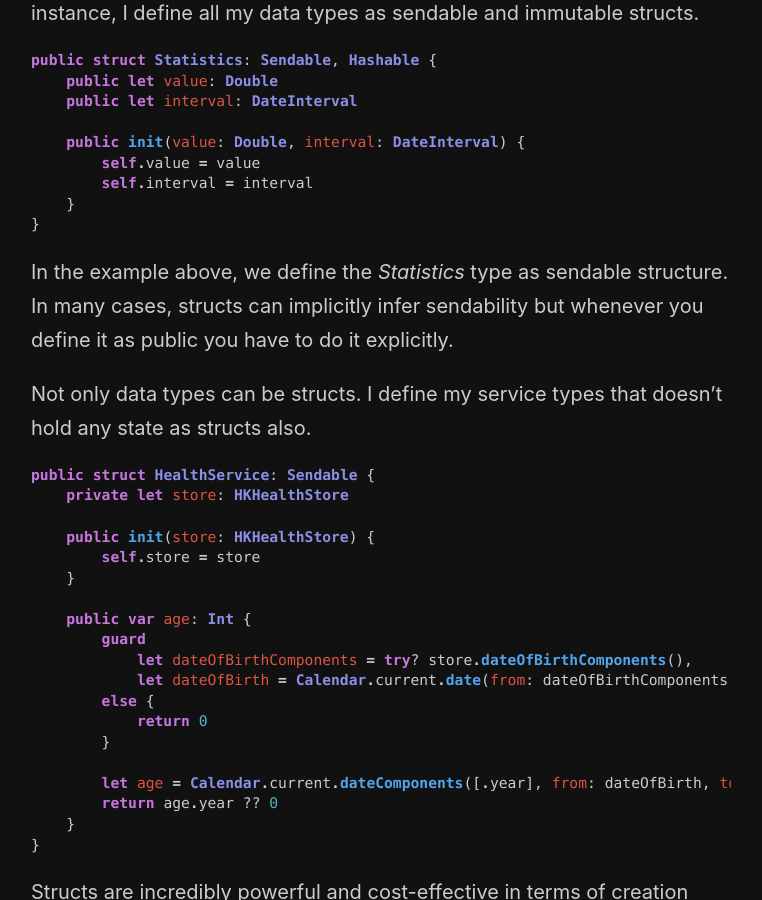
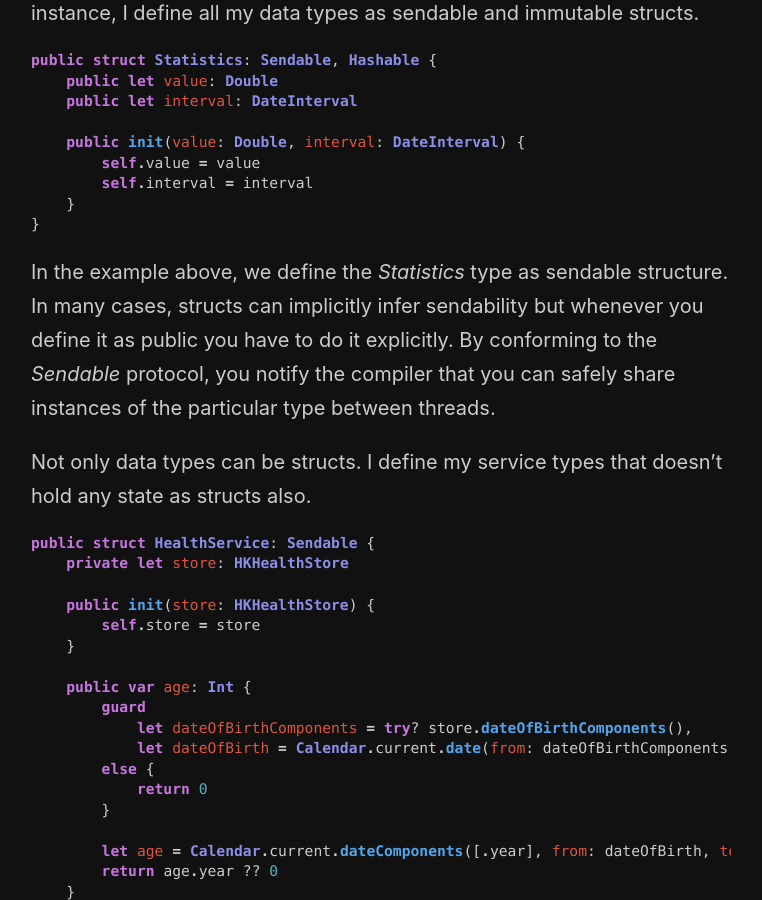
Before and after one commit to mecid/mecid.github.io, a Jekyll site: the page built from _posts/2025-01-07-adopting-swift6-across-the-app-codebase.md, in a window 1280 px wide and 900 px high, scrolled down 1186 px. Shown: the whole window, without its empty margins (259-1021 px from the left). Built offline with Jekyll 4.4.1, drawn with Linux system fonts in a browser that asks for light colours.

Commit message:
another improvement to swift 6 post

````diff
--- a/_posts/2025-01-07-adopting-swift6-across-the-app-codebase.md
+++ b/_posts/2025-01-07-adopting-swift6-across-the-app-codebase.md
@@ -29,7 +29,7 @@ public struct Statistics: Sendable, Hashable {
 }
 ```
 
-In the example above, we define the *Statistics* type as sendable structure. In many cases, structs can implicitly infer sendability but whenever you define it as public you have to do it explicitly.
+In the example above, we define the *Statistics* type as sendable structure. In many cases, structs can implicitly infer sendability but whenever you define it as public you have to do it explicitly. By conforming to the *Sendable* protocol, you notify the compiler that you can safely share instances of the particular type between threads.
 
 Not only data types can be structs. I define my service types that doesn’t hold any state as structs also.
 
````
